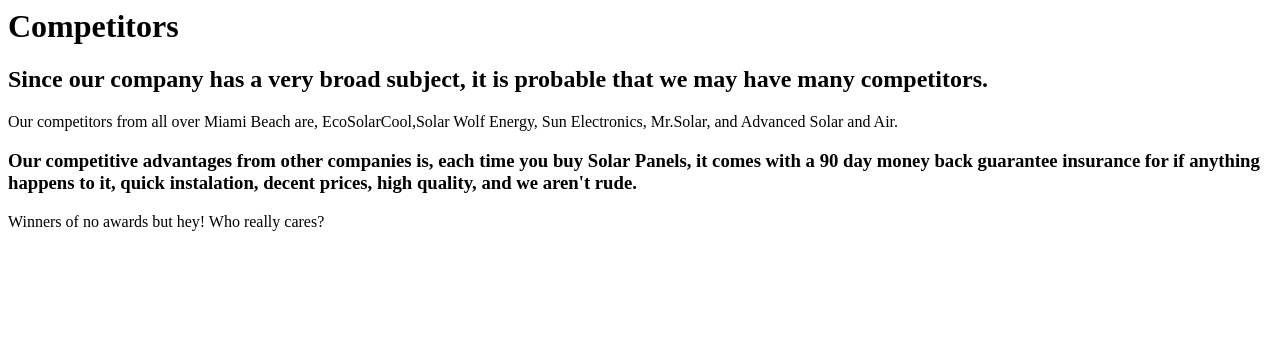
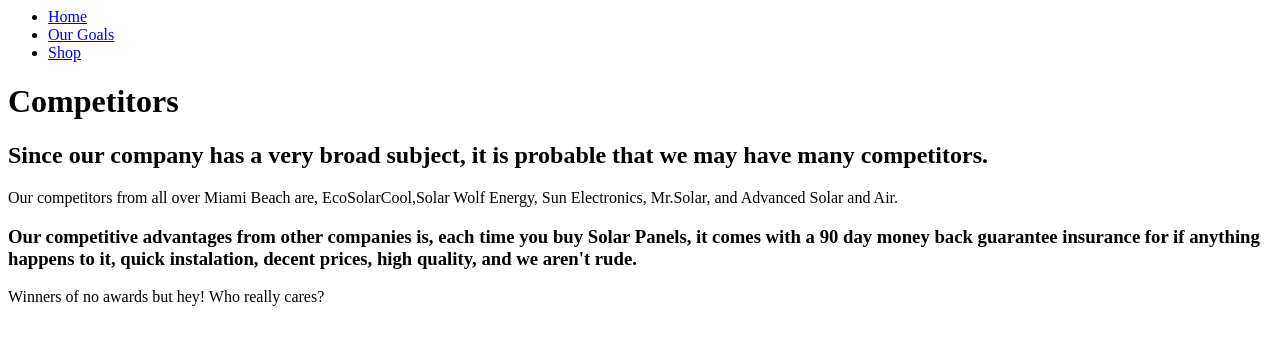
Before and after one commit to Trifacta101/HyperPro-S, a plain HTML site: page Competitors.html in a window 1280 px wide. Drawn offline with Linux system fonts and the light colour scheme.

Commit message:
Update Competitors.html

```diff
--- a/Competitors.html
+++ b/Competitors.html
@@ -1,5 +1,10 @@
 <!DOCTYPE.html>
 <html>
+  <ul>
+  <li><a href="index.html">Home</a></li>
+  <li><a href="Our-Goals.html">Our Goals</a></li>
+  <li><a href="shop.html">Shop</a></li>
+  </ul>
   <header>
     <h1>Competitors</h1>
   </header>
```
